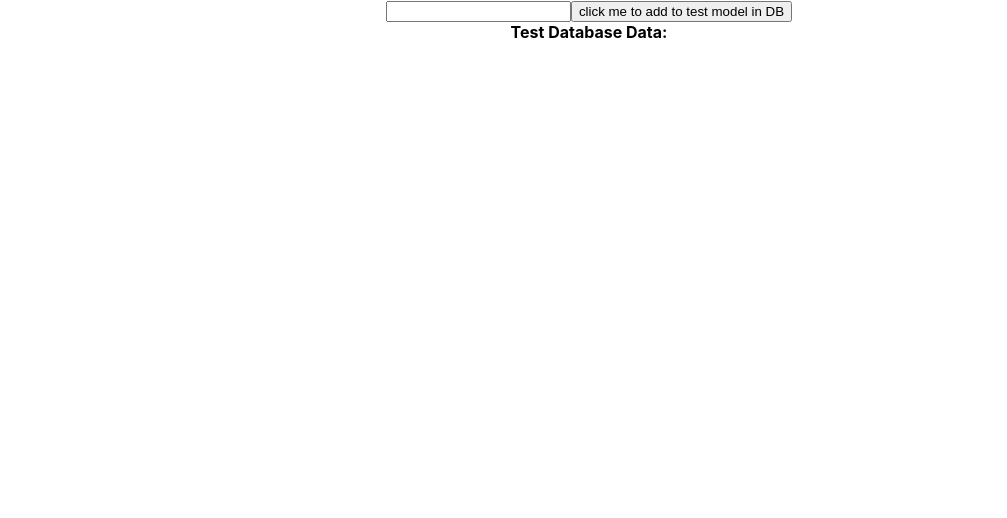
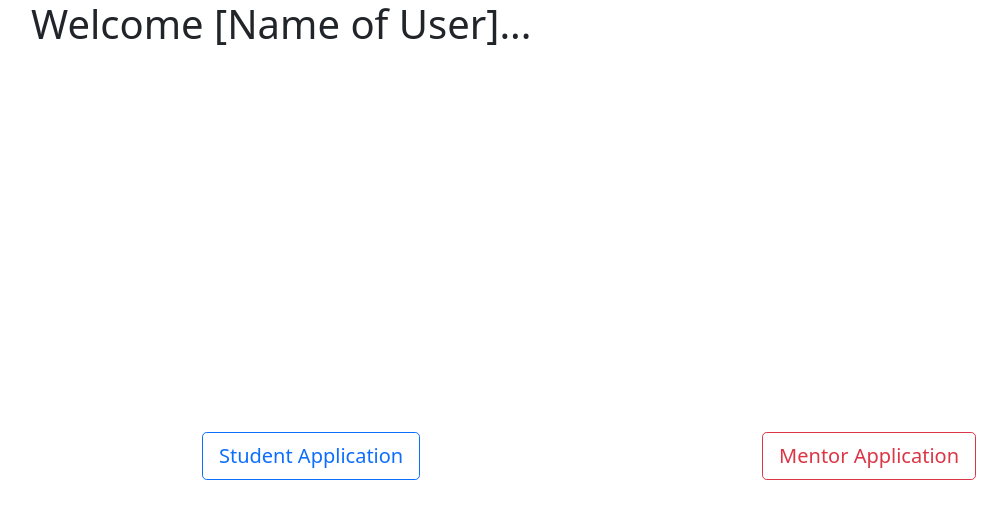
Before and after one commit to UTSCCSCC01/finalprojectw22-GDSC2.0, a React (Create React App) app in the folder frontend/: page /portal in a window 1280 px wide. Shown: the top 518 px of the page, without its empty margins (51-1058 px from the left). Built offline with nearby package versions, Linux system fonts and the light colour scheme; no server answers.

Commit message:
[GD-9] add react router to main

```diff
--- a/frontend/src/App.js
+++ b/frontend/src/App.js
@@ -1,50 +1,28 @@
 import "./App.css";
 import { useEffect, useState } from "react";
+import { BrowserRouter as Router, Route, Routes } from "react-router-dom";
+// import Navbar from "./components/Navbar";
 import axios from "axios";
+import Initial from "./components/application/Initial/Initial";
+import 'bootstrap/dist/css/bootstrap.min.css';
 
 const App = () => {
-  const [test, setTest] = useState("");
-  const [input, setInput] = useState("");
-
-  const submit = async () => {
-    await axios.post("/", { test: input });
-    // console.log(a);
-
-    getData();
-  };
-
-  const getData = async () => {
-    const db = await axios.get("/data");
-    console.log(db.data);
-    let display = "";
-    for (var i = 0; i < db.data.length; i++) {
-      display += db.data[i].name + ", ";
-    }
-    console.log(display);
-    setTest(display);
-  };
-
-  useEffect(() => {
-    getData();
-  }, []);
-
   return (
-    <div className="App">
-      <input
-        onChange={(event) => setInput(event.target.value)}
-        type="text"
-        id="test"
-        name="test"
-      />
-      <button onClick={submit} type="submit">
-        click me to add to test model in DB
-      </button>
-
-      <div>
-        <b>Test Database Data: </b>
-        {test}
-      </div>
-    </div>
+    <>
+    {/* <div>Hello</div> */}
+      {/* <Navbar /> */}
+      <Router>
+        <Routes>
+          <Route path="/" element />
+          <Route path="/projects" element />
+          <Route path="/resources" element />
+          <Route path="/events" element />
+          <Route path="/portal" element={<Initial/>} />
+          <Route path="/team" element />
+          <Route path="/subscribe" element />
+        </Routes>
+      </Router>
+    </>
   );
 };
 
--- /dev/null
+++ b/frontend/src/components/application/Initial/Initial.css
@@ -0,0 +1,14 @@
+
+
+.container{
+    max-height: 100vh;
+    height:100vh
+}
+
+.sub{
+    height: 100%;
+    display: flex;
+    align-items: center;
+    justify-content: space-around;
+
+}
```
